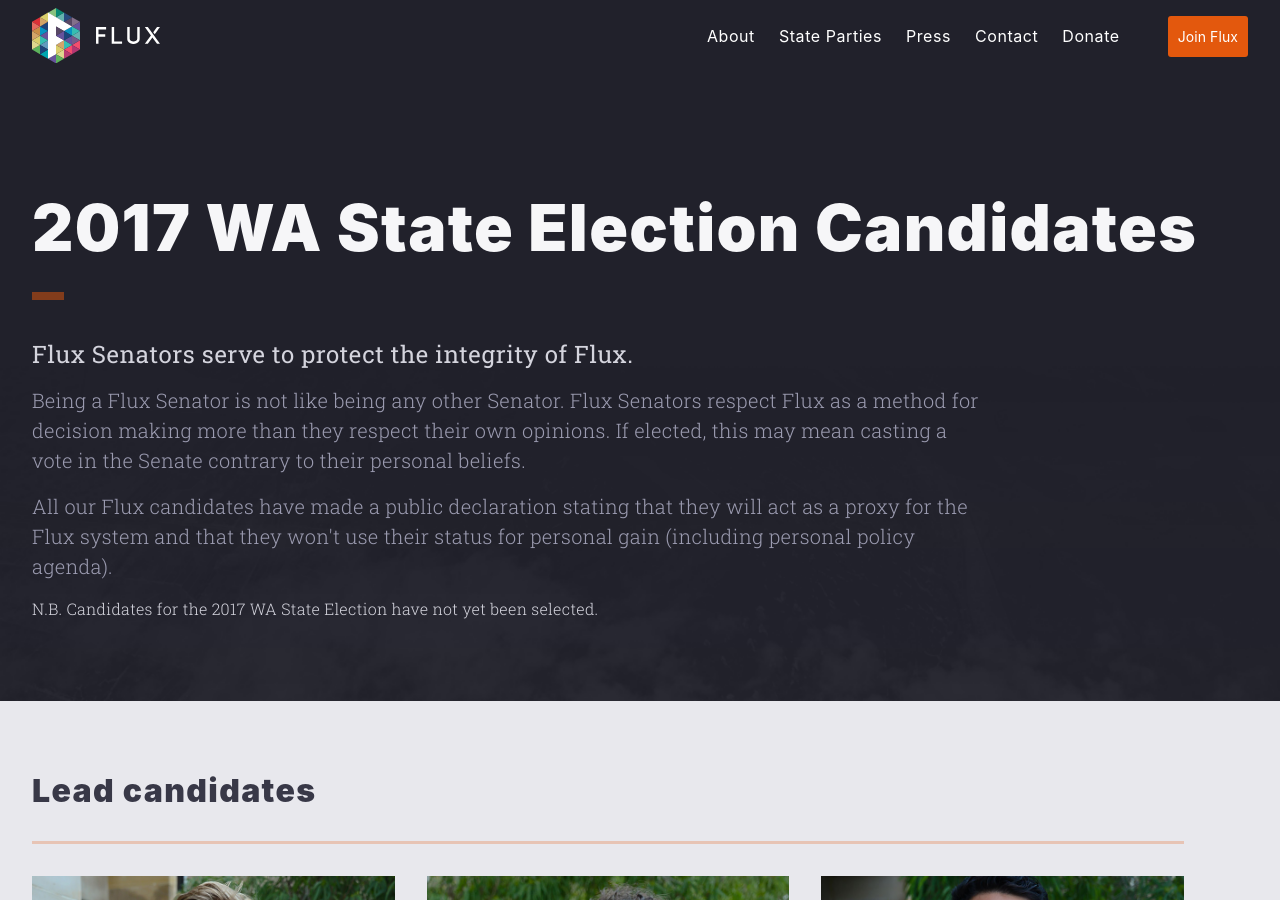
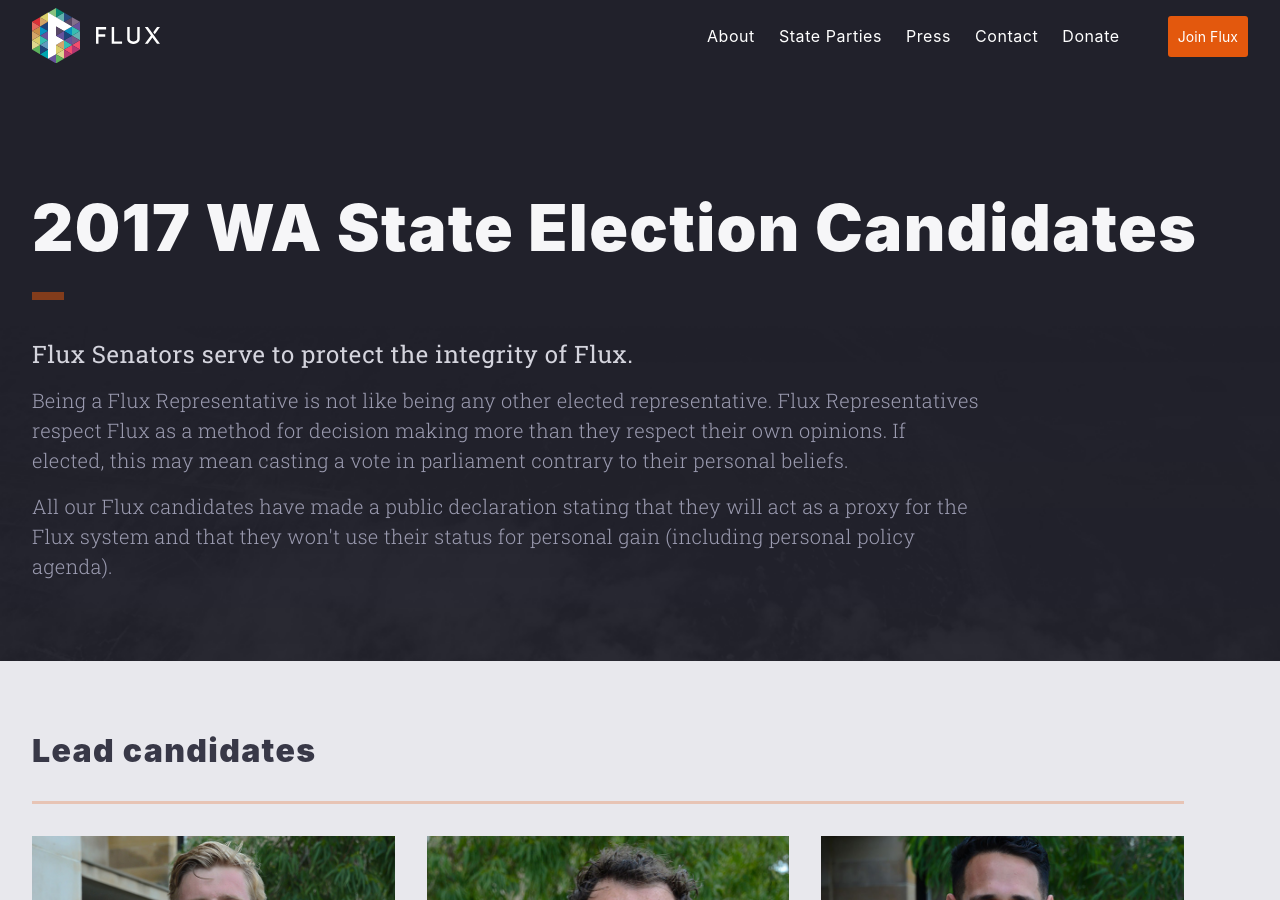
Before and after one commit to voteflux/flux-website-v2, a Jekyll site: the page built from wa-candidates.html, in a window 1280 px wide and 900 px high. Built offline with Jekyll 4.4.1, drawn with Linux system fonts in a browser that asks for light colours.

Commit message:
Changed copy to to remove mention of senators

```diff
--- a/wa-candidates.html
+++ b/wa-candidates.html
@@ -18,9 +18,8 @@
 
       <div class="h-font light lg-col-10 light-silver sm-pr4">
         <h3 class="h3 sm-h2 letter-spacing-2 line-height-3 mb2">Flux Senators serve to protect the integrity of Flux. </h3>
-        <p class="h4 light sm-h3 letter-spacing-3 silver">Being a Flux Senator is not like being any other Senator. Flux Senators respect Flux as a method for decision making more than they respect their own opinions. If elected, this may mean casting a vote in the Senate contrary to their personal beliefs.</p>
+        <p class="h4 light sm-h3 letter-spacing-3 silver">Being a Flux Representative is not like being any other elected representative. Flux Representatives respect Flux as a method for decision making more than they respect their own opinions. If elected, this may mean casting a vote in parliament contrary to their personal beliefs.</p>
         <p class="h4 light sm-h3 letter-spacing-3 silver">All our Flux candidates have made a public declaration stating that they will act as a proxy for the Flux system and that they won't use their status for personal gain (including personal policy agenda).</p>
-        <p class="h4 light sm-h4 letter-spacing-3">N.B. Candidates for the 2017 WA State Election have not yet been selected.</p>
       </div>
     </div>
   </div>
```
